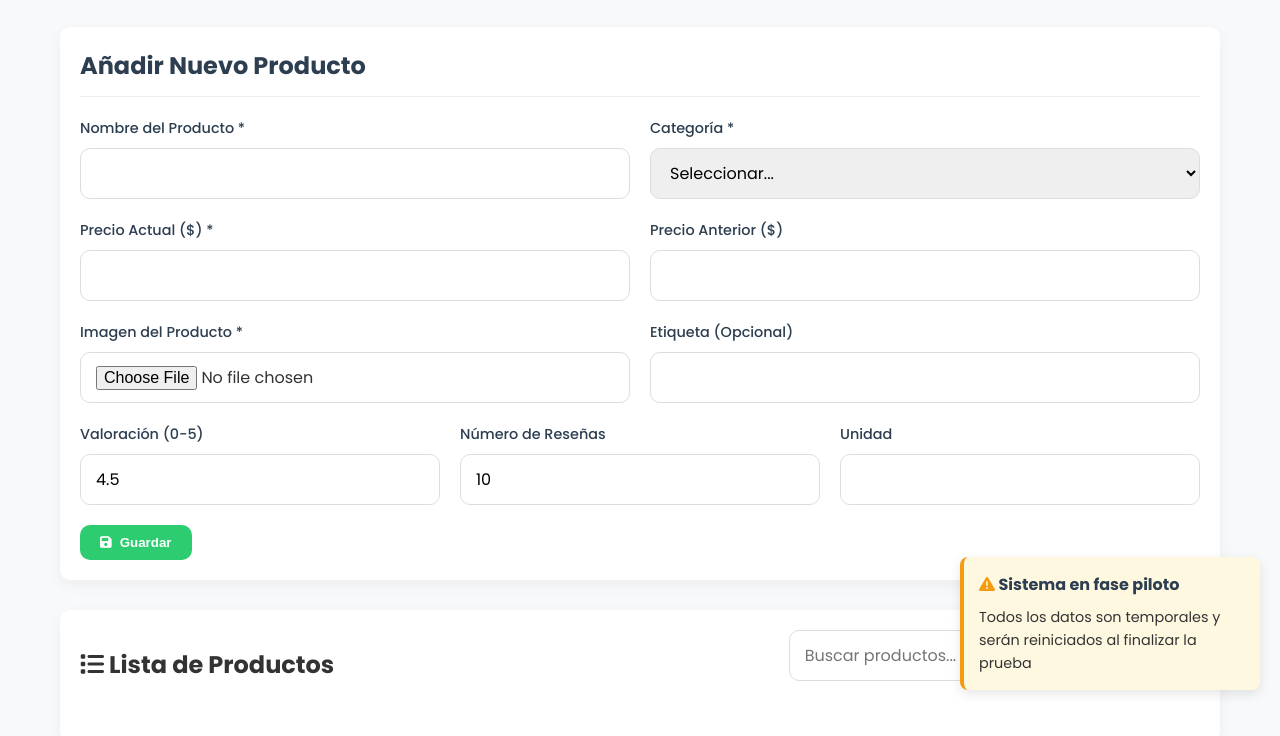
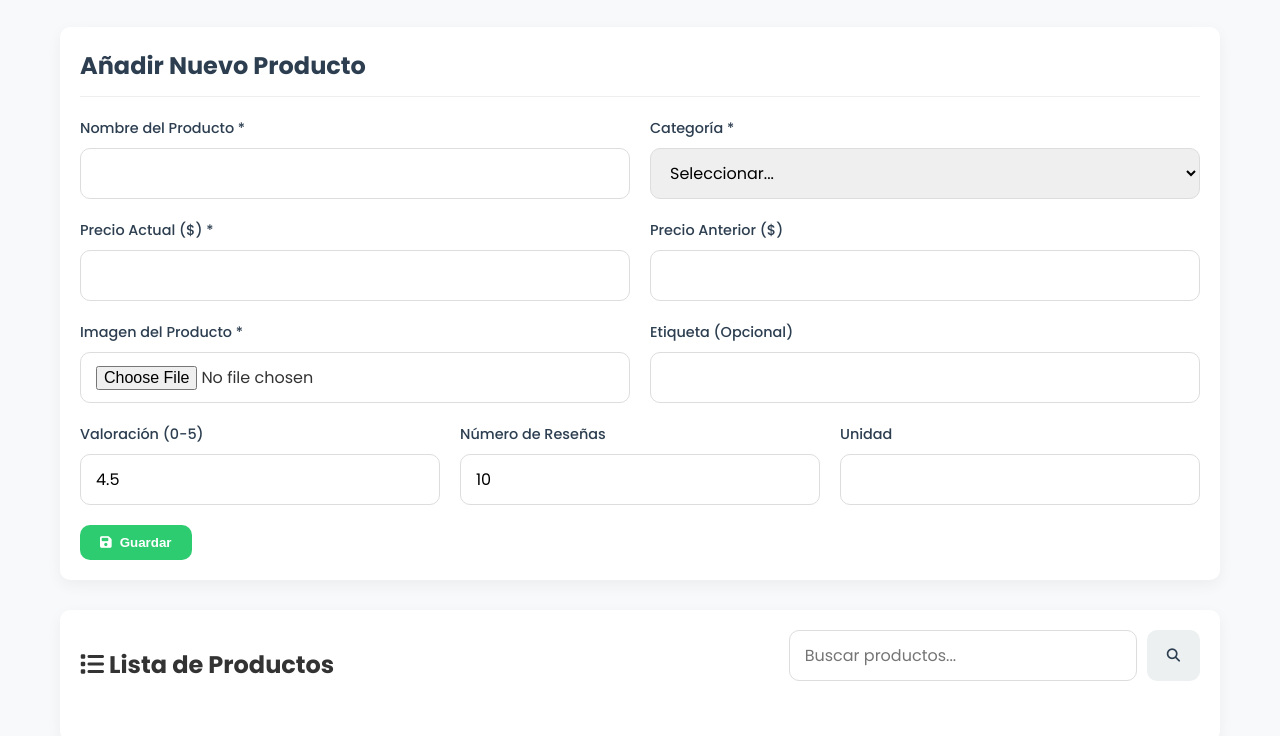
Before and after one commit to creatimarcas/mercado-vive, a website: page admin/admin.html in a window 1280 px wide. Shown: the part 90-826 px from the top of the page. Drawn offline with Linux system fonts and the light colour scheme; sample sign-in values are in the browser's storage.

Commit message:
mensaje emergente

```diff
--- a/admin/admin.html
+++ b/admin/admin.html
@@ -450,23 +450,23 @@
         console.log("%c¡Importante!", "color: #e74c3c; font-weight: bold;");
         console.log("Este sistema es un MVP piloto. Todos los datos son temporales y serán reiniciados al finalizar la fase de pruebas.");
         // Después del mensaje de consola
-setTimeout(() => {
-    const banner = document.createElement('div');
-    banner.innerHTML = `
-        <div style="position: fixed; bottom: 20px; right: 20px; background: #fff8e1;
-                    border-left: 4px solid #f39c12; padding: 15px; border-radius: 8px;
-                    max-width: 300px; box-shadow: 0 4px 12px rgba(0,0,0,0.1); z-index: 10000;">
-            <p style="margin: 0; font-weight: bold; color: #2c3e50;">
-                <i class="fas fa-exclamation-triangle" style="color: #f39c12;"></i>
-                Sistema en fase piloto
-            </p>
-            <p style="margin: 8px 0 0; font-size: 0.9rem;">
-                Todos los datos son temporales y serán reiniciados al finalizar la prueba
-            </p>
-        </div>
-    `;
-    document.body.appendChild(banner);
-}, 3000);
+// setTimeout(() => {
+//     const banner = document.createElement('div');
+//     banner.innerHTML = `
+//         <div style="position: fixed; bottom: 20px; right: 20px; background: #fff8e1;
+//                     border-left: 4px solid #f39c12; padding: 15px; border-radius: 8px;
+//                     max-width: 300px; box-shadow: 0 4px 12px rgba(0,0,0,0.1); z-index: 10000;">
+//             <p style="margin: 0; font-weight: bold; color: #2c3e50;">
+//                 <i class="fas fa-exclamation-triangle" style="color: #f39c12;"></i>
+//                 Sistema en fase piloto
+//             </p>
+//             <p style="margin: 8px 0 0; font-size: 0.9rem;">
+//                 Todos los datos son temporales y serán reiniciados al finalizar la prueba
+//             </p>
+//         </div>
+//     `;
+//     document.body.appendChild(banner);
+// }, 3000);
         // Configuración
         const API_URL =  window.location.hostname === 'localhost'
             ? 'http://localhost:3001/api/products'
```
